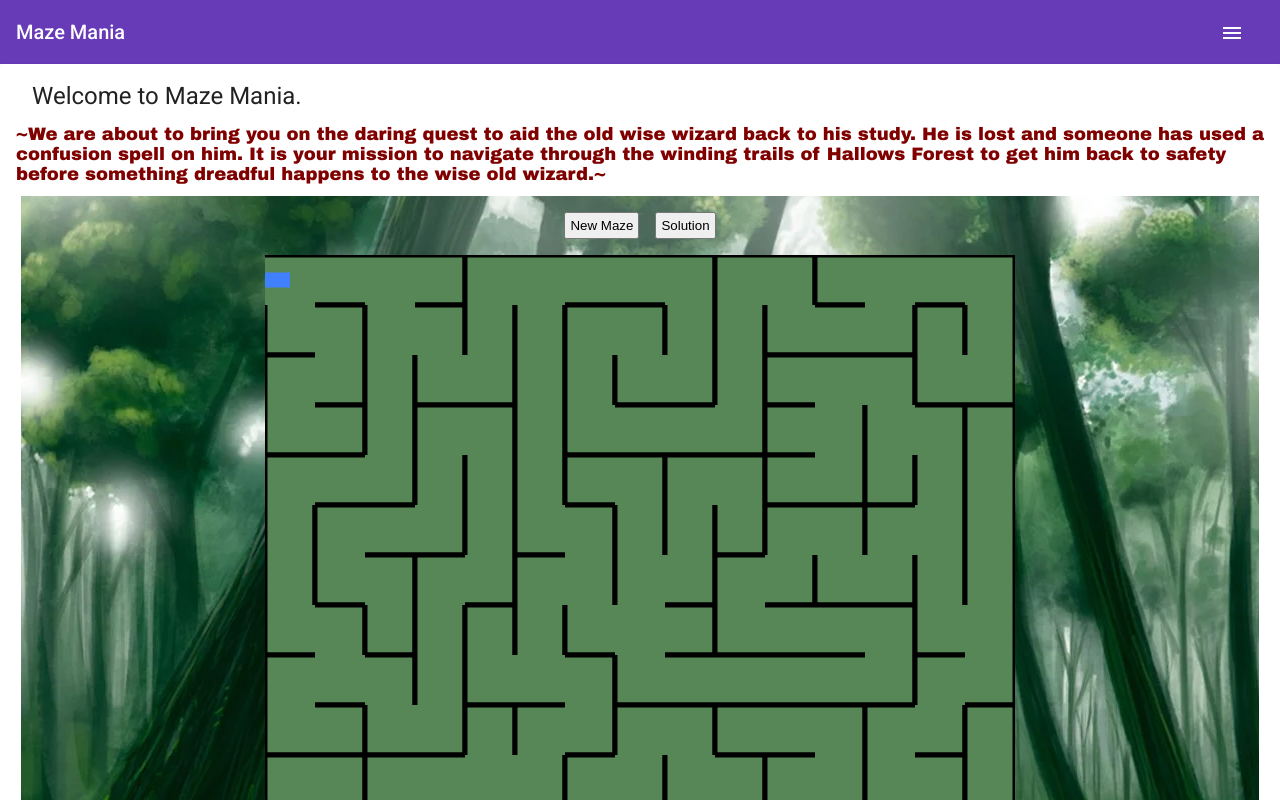
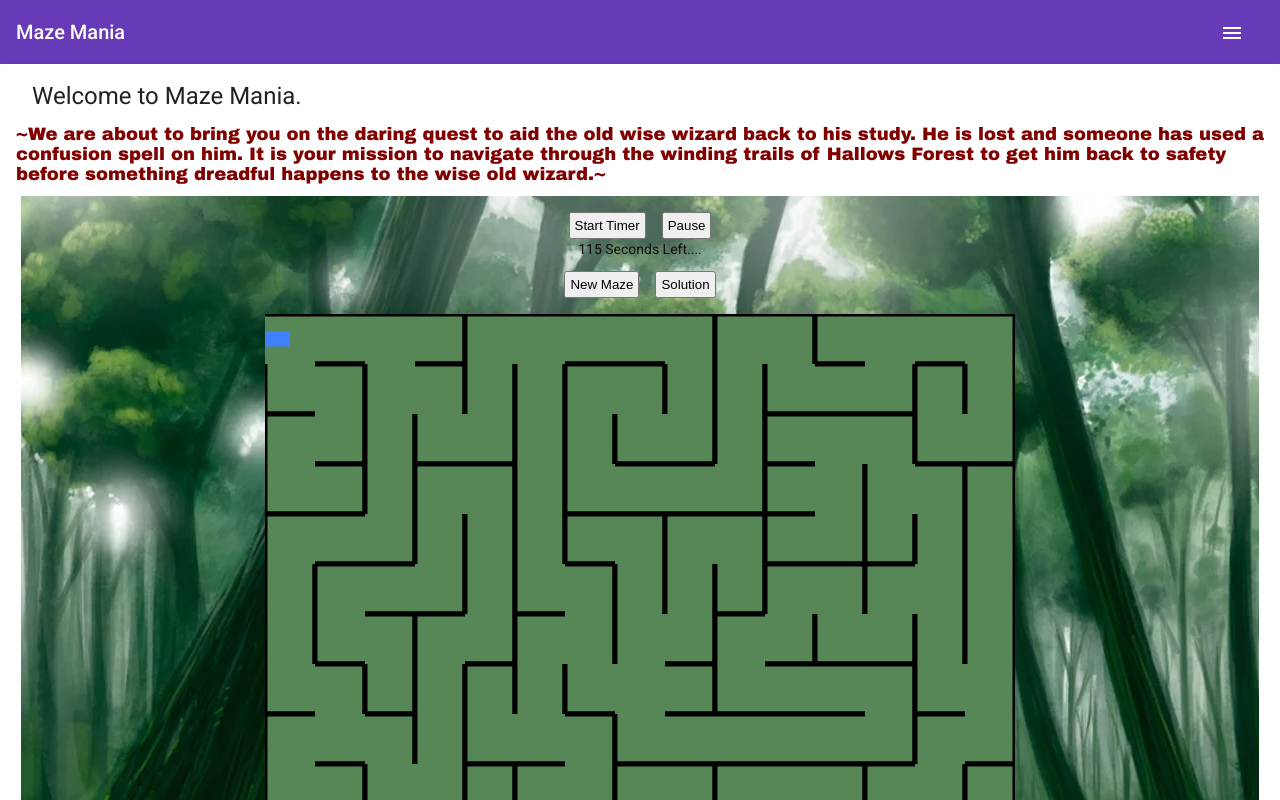
Before and after one commit to jasmineFenton/MazeGame, an Angular app in the folder clientMazeProject/: page /game in a window 1280 px wide. Shown: the top 800 px of the page. Built offline with nearby package versions, Linux system fonts and the light colour scheme.

Commit message:
Timer Added
Funtional timer

```diff
--- a/clientMazeProject/src/app/game/game.component.html
+++ b/clientMazeProject/src/app/game/game.component.html
@@ -18,6 +18,11 @@
 <!--            <input id="nRow" type="number" [(ngModel)]="row" min="1" max="500" />-->
 <!--            <label for="nCol"># Columns</label>-->
 <!--            <input id="nCol" type="number" [(ngModel)]="col" min="1" max="500" />-->
+
+            <button (click)='startTimer()'>Start Timer</button>
+            <button (click)='pauseTimer()'>Pause</button>
+
+            <p>{{timeLeft}} Seconds Left....</p>
             <button type="button" (click)="drawMaze()" [disabled]="busy">
               New Maze
             </button>
--- a/clientMazeProject/src/app/game/game.component.ts
+++ b/clientMazeProject/src/app/game/game.component.ts
@@ -32,6 +32,8 @@ export class GameComponent implements OnInit, AfterViewInit {
   showTestButton = false;
   busy = false;
   private routeSub: any;
+  timeLeft = 120;
+  interval;
 
   constructor(public dialogService: DialogService) {
     if (!environment.production) {
@@ -87,6 +89,7 @@ export class GameComponent implements OnInit, AfterViewInit {
     this.ctx.moveTo(0, this.cellSize / 2);
     this.ctx.lineTo(this.cellSize / 2, this.cellSize / 2);
     this.ctx.stroke();
+    this.startTimer();
   }
 
   @HostListener('document:keydown', ['$event'])
@@ -190,6 +193,26 @@ export class GameComponent implements OnInit, AfterViewInit {
     }
     this.ctx.stroke();
   }
+  startTimer(): void {
+    this.interval = setInterval(() => {
+      if (this.timeLeft > 0) {
+        this.timeLeft--;
+      } else {
+        this.timeLeft = 120;
+
+
+      }
+      if (this.timeLeft === 0)
+      {
+        alert('Timer ended, please try again!');
+      }
+
+    }, 1000);
+  }
+
+  pauseTimer(): void {
+    clearInterval(this.interval);
+  }
 
   private draw(cell: Cell): void {
     this.ctx.fillRect(
```
